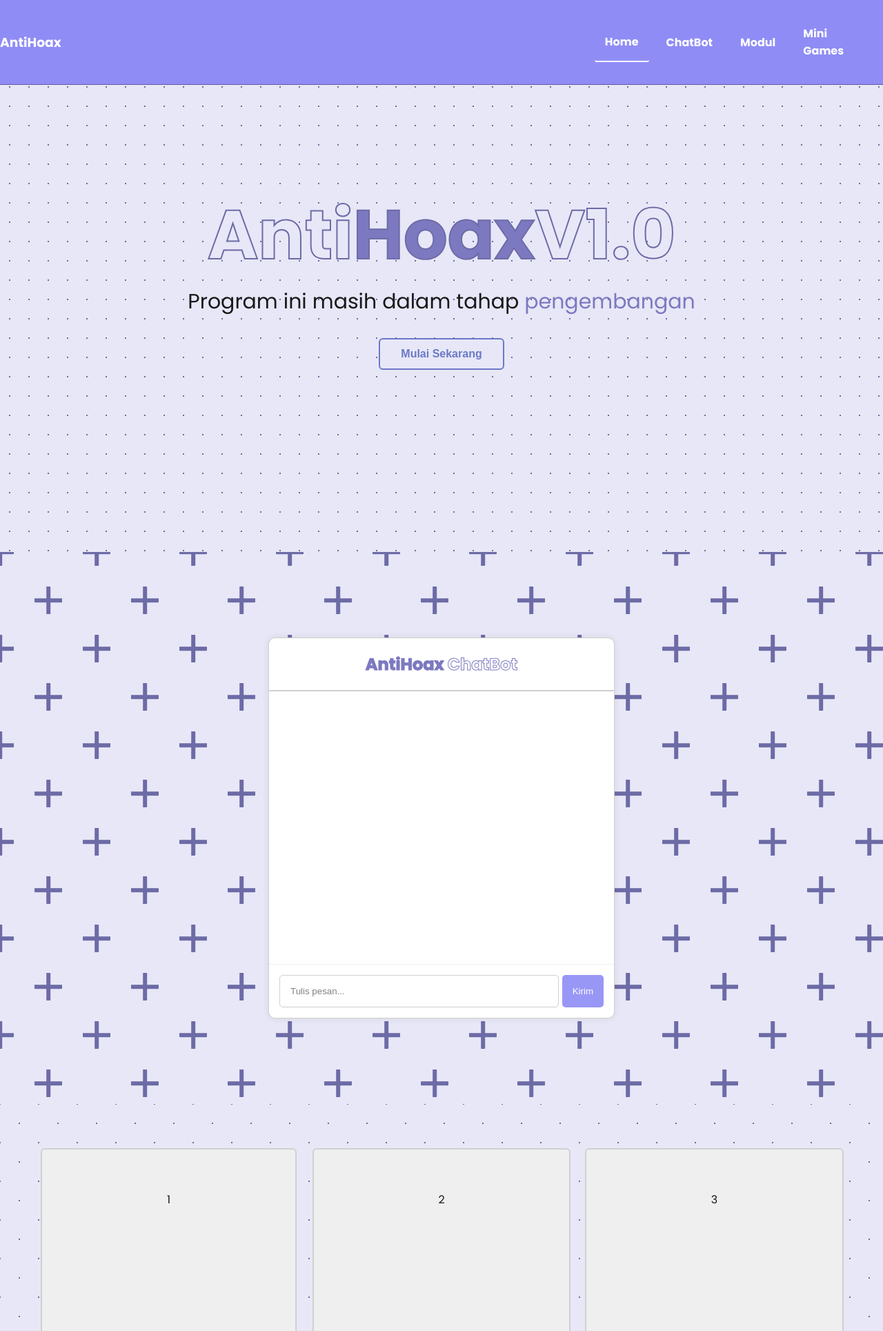
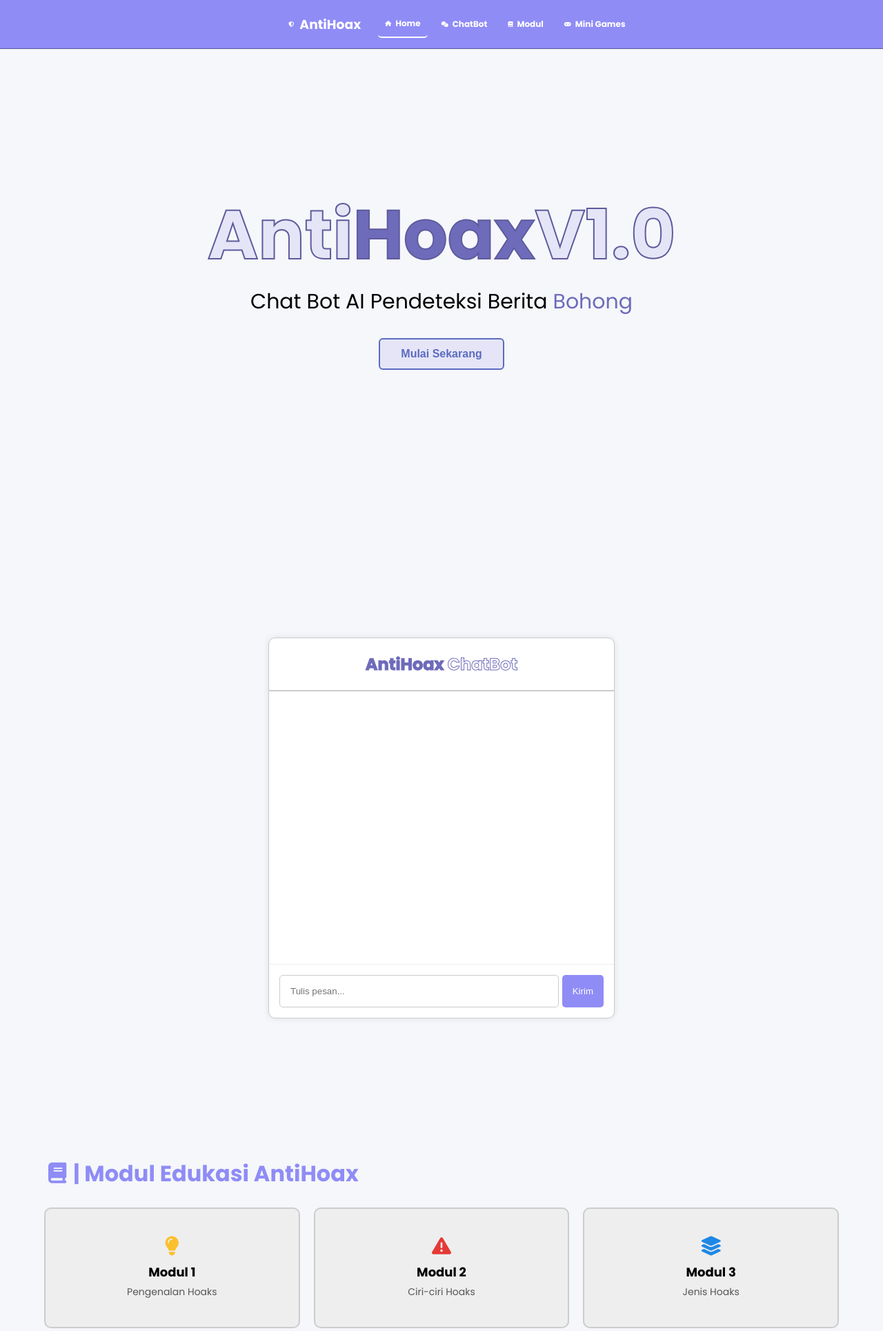
Before and after one commit to Dipszi6/KETUMBAR-Project, a Flask app: page / in a window 1280 px wide. Shown: the top 1929 px of the page at 69% size. Run offline with Flask 3, Linux system fonts and the light colour scheme.

Commit message:
Update 1.2
+add modul
+add modul.json(7 dataset)
+add modul UI & UX
+add icon navbar

-delete background all section

-d130426

```diff
--- a/static/css/style.css
+++ b/static/css/style.css
@@ -21,50 +21,58 @@ html{
   display: flex;
   justify-content: center;
   align-items: center;
-  padding: 16px 0;
+  padding: 10px 30px;
   width: 100%;
   position: fixed;
+  top: 0;
   background-color: #8f8cf6;
   border-bottom: 1px solid #5e5b9d;
   z-index: 999;
-  cursor: pointer;
+}
+
+.navbar-title {
+  margin-right: 20px;
+  color: #ffffff;
+  display: flex;
+  align-items: center;
+  gap: 8px;
 }
 
 .navbar-container a {
-  justify-content: space-around;
-  padding: 15px;
+  display: flex;
+  align-items: center;
+  gap: 6px;
+  padding: 10px 10px;
   margin: 5px;
-  font-size: 16px;
+  font-size: 12px;
   font-weight: bold;
-  border-radius: 3px;
-  list-style: none;
+  border-radius: 5px;
   color: #ffffff;
   text-decoration: none;
+  transition: 0.3s;
+}
+
+.navbar-container a:hover {
+  background-color: rgba(255, 255, 255, 0.2);
 }
 
 .navbar-link.active {
-  color: #ffffff;
   border-bottom: 2px solid #ffffff;
 }
 
-.navbar-title {
-    padding-right: 60% ;
-    color: #ffffff;
+.navbar-container i {
+  font-size: 8px;
 }
-
     /* Navbar Area End */
 
     /* Content Area */
-
+    /* Opener */
 .opener-container{
     height: 100vh;
     display: flex;
     align-items: center;
     justify-content: center;
-    background-color: #e5e5f7;
-    opacity: 0.9;
-    background-image: radial-gradient(#5e5b9d 1.4000000000000001px, #e5e5f7 1.4000000000000001px);
-    background-size: 28px 28px;
+    background-color: #f5f7fa;
 }
 
 .opener-items {
@@ -82,6 +90,7 @@ html{
 }
 
 .opener-items p{
+    font-weight: 300;
     font-size: 30px;
 }
 
@@ -114,16 +123,14 @@ html{
     color: #ffffff;
     background:#6e6bba;
 }
-
+    /* OpenerEnd */
+    /* Chat */
 .content-container{
     height:100vh;
     display:flex;
     justify-content:center;
     align-items:center;
-    background-color: #e5e5f7;
-    opacity: 0.9;
-    background: radial-gradient(circle, transparent 20%, #e5e5f7 20%, #e5e5f7 80%, transparent 80%, transparent), radial-gradient(circle, transparent 20%, #e5e5f7 20%, #e5e5f7 80%, transparent 80%, transparent) 70px 70px, linear-gradient(#5e5b9d 5.6000000000000005px, transparent 5.6000000000000005px) 0 -2.8000000000000003px, linear-gradient(90deg, #5e5b9d 5.6000000000000005px, #e5e5f7 5.6000000000000005px) -2.8000000000000003px 0;
-    background-size: 140px 140px, 140px 140px, 70px 70px, 70px 70px;
+    background-color: #f5f7fa;
 }
 
 .chat-container{
@@ -211,7 +218,7 @@ html{
     background:#8f8cf6;
     border-radius:10px;
     padding:12px;
-    border-left:5px solid #4CAF50;
+    border-left:5px solid #ccc;
     font-size:14px;
 }
 
@@ -229,109 +236,181 @@ html{
     margin-bottom:4px;
 }
 
-.section{
-    margin-top:8px;
+    /* ChatEND */
+
+    /*Modul*/
+.modul-container {
+    background-color: #f5f7fa;
 }
 
+.title-modul{
+    padding: 6% 0 0 80px;
+    display: flex;
+    color: #8f8cf6;
+    font-size: 32px;
+    align-content: center;
+    justify-content: left;
+}
 
-.modul-container {
-    margin: 0;
-    background-color: #e5e5f7;
-   background-color: #e5e5f7;
-    opacity: 0.9;
-    background-image:  radial-gradient(#5e5b9d 1.4000000000000001px, transparent 1.4000000000000001px), radial-gradient(#5e5b9d 1.4000000000000001px, #e5e5f7 1.4000000000000001px);
-    background-size: 56px 56px;
-    background-position: 0 0,28px 28px;
+.title-modul i{
+    color: #8f8cf6;
+    position: relative;
+    top: 8px;
+    right: 10px;
+    font-size: 30px;
 }
 
 .card-modul {
     display: grid;
-    justify-items: center;
-    padding: 5% 5% 5% 5%;
     grid-template-columns: repeat(6, 1fr);
-    grid-template-rows: repeat(5, 1fr);
-    gap: 3%;
+    gap: 20px;
+    padding: 2% 5% 5% 5%;
 }
 
-.card1 {
-    padding: 60px 50%;
+.modul-card {
     background-color: #eee;
     border: 2px solid #ccc;
-    border-radius: 6px;
-    grid-column: span 2 / span 2;
-    grid-row: span 2 / span 2;
+    border-radius: 10px;
+    padding: 40px;
+    text-align: center;
+    transition: 0.3s;
+    position: relative;
+    cursor: pointer;
 }
 
-.card2 {
-    padding: 60px 50%;
-    background-color: #eee;
-    border: 2px solid #ccc;
-    border-radius: 6px;
-    grid-column: span 2 / span 2;
-    grid-row: span 2 / span 2;
-    grid-column-start: 3;
+.modul-card:hover {
+    transform: translateY(-5px);
 }
 
-.card3 {
-    padding: 60px 50%;
-    background-color: #eee;
-    border: 2px solid #ccc;
-    border-radius: 6px;
-    grid-column: span 2 / span 2;
-    grid-row: span 2 / span 2;
-    grid-column-start: 5;
+.large {
+    grid-column: span 2;
+    grid-row: span 2;
 }
 
-.card4 {
-    padding: 60px 50%;
-    background-color: #eee;
-    border: 2px solid #ccc;
-    border-radius: 6px;
-    grid-column: span 2 / span 2;
-    grid-row: span 2 / span 2;
-    grid-row-start: 3;
+.full {
+    grid-column: span 6;
 }
 
-.card5 {
-    padding: 60px 50%;
-    background-color: #eee;
-    border: 2px solid #ccc;
-    border-radius: 6px;
-    grid-column: span 2 / span 2;
-    grid-row: span 2 / span 2;
-    grid-column-start: 3;
-    grid-row-start: 3;
+.modul-card i {
+    font-size: 28px;
+    margin-bottom: 10px;
+    display: block;
 }
 
-.card6 {
-    padding: 60px 50%;
-    background-color: #eee;
-    border: 2px solid #ccc;
-    border-radius: 6px;
-    grid-column: span 2 / span 2;
-    grid-row: span 2 / span 2;
-    grid-column-start: 5;
-    grid-row-start: 3;
+.modul-card:nth-child(1) i { color: #fbc02d; }
+.modul-card:nth-child(2) i { color: #e53935; }
+.modul-card:nth-child(3) i { color: #1e88e5; }
+.modul-card:nth-child(4) i { color: #43a047; }
+.modul-card:nth-child(5) i { color: #6d4c41; }
+.modul-card:nth-child(6) i { color: #8e24aa; }
+.modul-card:nth-child(7) i { color: #00897b; }
+
+.modul-card h3 {
+    margin: 10px 0 5px;
+    font-size: 18px;
 }
 
-.card7 {
-    padding: 60px 50%;
-    background-color: #eee;
-    border: 2px solid #ccc;
-    border-radius: 6px;
-    grid-column: span 6 / span 6;
-    grid-row-start: 5;
+.modul-card p {
+    margin: 0;
+    font-size: 14px;
+    color: #555;
 }
 
+.modul-card.done {
+    background-color: #e8f5e9;
+    border-color: #8f8cf6;
+}
+
+.modul-card.done::after {
+    content: "✓";
+    position: absolute;
+    top: 10px;
+    right: 15px;
+    color: #4caf50;
+    font-size: 18px;
+    font-weight: bold;
+}
+
+.modal {
+    display: none;
+    position: fixed;
+    z-index: 1000;
+    inset: 0;
+    justify-content: center;
+    align-items: center;
+    background: rgba(0,0,0,0.6);
+}
+
+.modal-header {
+    position: sticky;
+    top: 0;
+    background: #8f8cf6;
+    padding-bottom: 15px;
+    border-radius: 5px;
+    border-bottom: 1px solid #ddd;
+    z-index: 10;
+}
+
+.modal-header h2{
+    position: relative;
+    font-weight: 500;
+    color: white;
+    left: 20px;
+    top: 8px;
+}
+
+.modal-content {
+    background: #f9f9ff;
+    padding: 25px;
+    width: 60%;
+    max-height: 80vh;
+    overflow-y: auto;
+    border-radius: 12px;
+    position: relative;
+    animation: fadeIn 0.3s ease;
+    box-shadow: 0 10px 30px rgba(0,0,0,0.2);
+    border: 1px solid #e0e0ff;
+}
+
+.modal-content p {
+    margin-bottom: 15px;
+    line-height: 1.7;
+    text-align: justify;
+}
+
+.modal-content h3 {
+    margin-top: 20px;
+    margin-bottom: 10px;
+}
+
+.modal-content ul {
+    margin-left: 20px;
+    margin-bottom: 15px;
+}
+
+.modal-content li {
+    margin-bottom: 8px;
+}
+
+.close-btn {
+    position: absolute;
+    right: 20px;
+    top: 5px;
+    padding: 0px 5px;
+    color: #e53935;
+    font-size: 30px;
+    font-weight: bolder;
+    cursor: pointer;
+}
+/* ModulEnd */
+
+/* ContentAreaStart [MiniGame] */
 .minigame-container{
     height: 100vh;
     display: flex;
     align-items: center;
     justify-content: center;
-    background-color: #e5e5f7;
-    opacity: 0.9;
-    background-image: radial-gradient(#5e5b9d 1.4000000000000001px, #e5e5f7 1.4000000000000001px);
-    background-size: 28px 28px;
+    background-color: #f5f7fa;
 
 }
 
@@ -358,5 +437,5 @@ html{
 .minigame-items h3 {
     align-items: center;
 }
-
+/* ContentAreaEND [MiniGame] */
     /* Content Area End */
--- a/static/js/hoax.js
+++ b/static/js/hoax.js
@@ -175,3 +175,71 @@ document.getElementById("btnScroll").addEventListener("click", function() {
     behavior: "smooth"
   });
 });
+
+    // Modul UI
+let modulData = {};
+let isLoaded = false;
+
+fetch("/static/modul.json")
+    .then(res => res.json())
+    .then(data => {
+        modulData = data;
+        isLoaded = true;
+        console.log("Modul loaded ✅");
+    })
+    .catch(err => {
+        console.error("Gagal load modul:", err);
+    });
+
+function openModal(modul) {
+
+    if (!isLoaded) {
+    document.getElementById("modalTitle").innerText = "Loading...";
+    document.getElementById("modalContent").innerHTML = "Sedang memuat modul...";
+    document.getElementById("modulModal").style.display = "flex";
+    return;
+}
+
+    const cards = document.querySelectorAll(".modul-card");
+    const title = document.getElementById("modalTitle");
+    const content = document.getElementById("modalContent");
+    const modal = document.getElementById("modulModal");
+
+    const data = modulData[modul];
+
+    if (!data) {
+        alert("Modul tidak ditemukan");
+        return;
+    }
+
+    title.innerText = data.title;
+    content.innerHTML = data.content;
+
+    modal.style.display = "flex";
+
+    if (cards[modul - 1]) {
+        cards[modul - 1].classList.add("done");
+        localStorage.setItem("modul_" + modul, "done");
+    }
+}
+
+document.querySelector(".close-btn").onclick = function(){
+    document.getElementById("modulModal").style.display = "none";
+}
+
+window.onclick = function(event){
+    const modal = document.getElementById("modulModal");
+    if(event.target == modal){
+        modal.style.display = "none";
+    }
+}
+
+window.onload = function() {
+    const cards = document.querySelectorAll(".modul-card");
+
+    cards.forEach((card, index) => {
+        if(localStorage.getItem("modul_" + (index + 1)) === "done"){
+            card.classList.add("done");
+        }
+    });
+}
--- a/templates/index.html
+++ b/templates/index.html
@@ -6,30 +6,46 @@
 
 <link rel="stylesheet" href="/static/css/style.css">
 <link href="https://fonts.googleapis.com/css2?family=Poppins:wght@400;700&display=swap" rel="stylesheet">
+<link rel="stylesheet" href="https://cdnjs.cloudflare.com/ajax/libs/font-awesome/6.5.1/css/all.min.css">
 </head>
 <body>
 
     <!-- NavBarArea -->
+<section id="home" class="section-scroll"></section>
 
-    <section id="home" class="section-scroll"></section>
-        <div class="navbar-container">
-            <h3 class="navbar-title">AntiHoax</h3>
-            <a href="#home" class="navbar-link"> Home </a>
-            <a href="#chatBot" class="navbar-link"> ChatBot </a>
-            <a href="#modul" class="navbar-link">Modul</a>
-            <a href="#miniGames" class="navbar-link">Mini Games</a>
-        </div>
+    <div class="navbar-container">
+        <h3 class="navbar-title">
+            <i class="fa-solid fa-shield-halved"></i> AntiHoax
+        </h3>
 
-    <!-- ContentArea -->
+        <a href="#home" class="navbar-link">
+            <i class="fa-solid fa-house"></i> Home
+        </a>
+
+        <a href="#chatBot" class="navbar-link">
+            <i class="fa-solid fa-comments"></i> ChatBot
+        </a>
+
+        <a href="#modul" class="navbar-link">
+            <i class="fa-solid fa-book"></i> Modul
+        </a>
+
+        <a href="#miniGames" class="navbar-link">
+            <i class="fa-solid fa-gamepad"></i> Mini Games
+        </a>
+    </div>
+
+    <!-- ContentAreaStart -->
 
     <div class="opener-container">
         <div class="opener-items">
         <h1>Anti<span class="colortext-opener">Hoax</span>V1.0</h1>
-        <p>Program ini masih dalam tahap <span class="colortext-opener">pengembangan</span></p>
+        <p>Chat Bot AI Pendeteksi Berita <span class="colortext-opener">Bohong</span></p>
         <button class="opener-button" id="btnScroll">Mulai Sekarang</button>
     </div>
     </div>
 
+    <!-- [ChatBotSTART] -->
     <section id="chatBot" class="section-scroll"></section>
     <main class="content-container">
         <div class="chat-container">
@@ -38,29 +54,77 @@
         </div>
 
     <div id="chatBox" class="chat-box"></div>
-
     <div class="input-area">
         <input type="text" id="userInput" placeholder="Tulis pesan...">
         <button onclick="sendMessage()">Kirim</button>
     </div>
         </div>
     </main>
+    <!-- [ChatBotEND] -->
 
+    <!-- [ModulSTART] -->
     <section id="modul" class="section-scroll"></section>
     <main class="modul-container">
-        <!-- Modul Materi -->
+        <div class="title-modul">
+            <i class="fa-solid fa-book"></i>
+            <h4> | Modul Edukasi AntiHoax</h4>
+        </div>
         <div class="card-modul">
-            <div class="card1">1</div>
-            <div class="card2">2</div>
-            <div class="card3">3</div>
-            <div class="card4">4</div>
-            <div class="card5">5</div>
-            <div class="card6">6</div>
-            <div class="card7">7</div>
-        <!-- Modul Materi end -->
-        </div>
+            <div class="modul-card large" onclick="openModal(1)">
+                <i class="fa-solid fa-lightbulb"></i>
+                <h3>Modul 1</h3>
+                <p>Pengenalan Hoaks</p>
+            </div>
+
+            <div class="modul-card large" onclick="openModal(2)">
+                <i class="fa-solid fa-triangle-exclamation"></i>
+                <h3>Modul 2</h3>
+                <p>Ciri-ciri Hoaks</p>
+            </div>
+
+            <div class="modul-card large" onclick="openModal(3)">
+                <i class="fa-solid fa-layer-group"></i>
+                <h3>Modul 3</h3>
+                <p>Jenis Hoaks</p>
+            </div>
+
+            <div class="modul-card large" onclick="openModal(4)">
+                <i class="fa-solid fa-magnifying-glass"></i>
+                <h3>Modul 4</h3>
+                <p>Cara Verifikasi</p>
+            </div>
+
+            <div class="modul-card large" onclick="openModal(5)">
+                <i class="fa-solid fa-shield-halved"></i>
+                <h3>Modul 5</h3>
+                <p>Sumber Terpercaya</p>
+                </div>
+
+            <div class="modul-card large" onclick="openModal(6)">
+                <i class="fa-solid fa-brain"></i>
+                <h3>Modul 6</h3>
+                <p>Latihan Analisis</p>
+            </div>
+
+            <div class="modul-card full" onclick="openModal(7)">
+                <i class="fa-solid fa-circle-check"></i>
+                <h3>Modul 7</h3>
+                <p>Kesimpulan</p>
+            </div>
     </main>
 
+    <div id="modulModal" class="modal">
+    <div class="modal-content">
+        <div class="modal-header">
+            <h2 id="modalTitle"></h2>
+            <span class="close-btn">&times;</span>
+        </div>
+        <div id="modalContent"></div>
+    </div>
+</div>
+    <!-- [Modul END] -->
+
+    <!-- [MinigamesStart] -->
     <section id="miniGames" class="section-scroll"></section>
     <main class="minigame-container">
         <div class="minigame-items">
```
Also changed, not shown: static/modul.json (added, +31 -0 lines).
